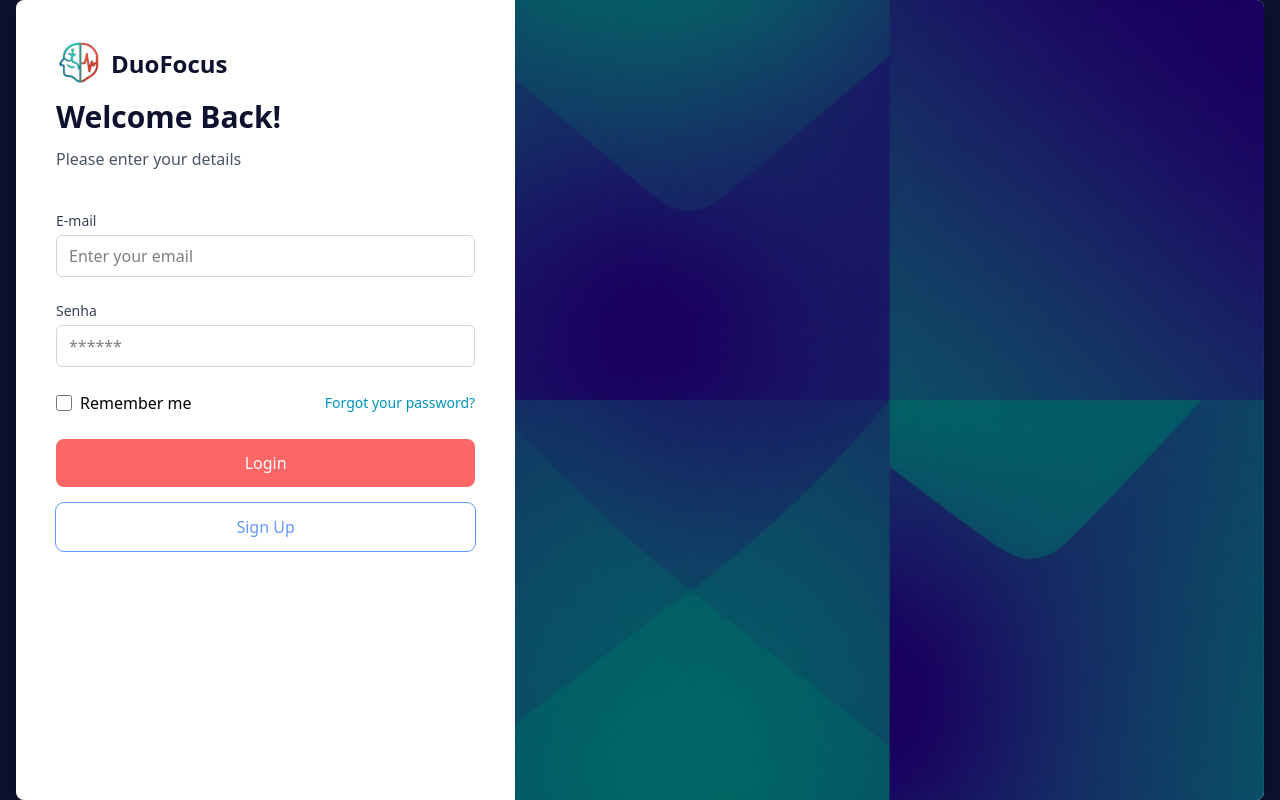
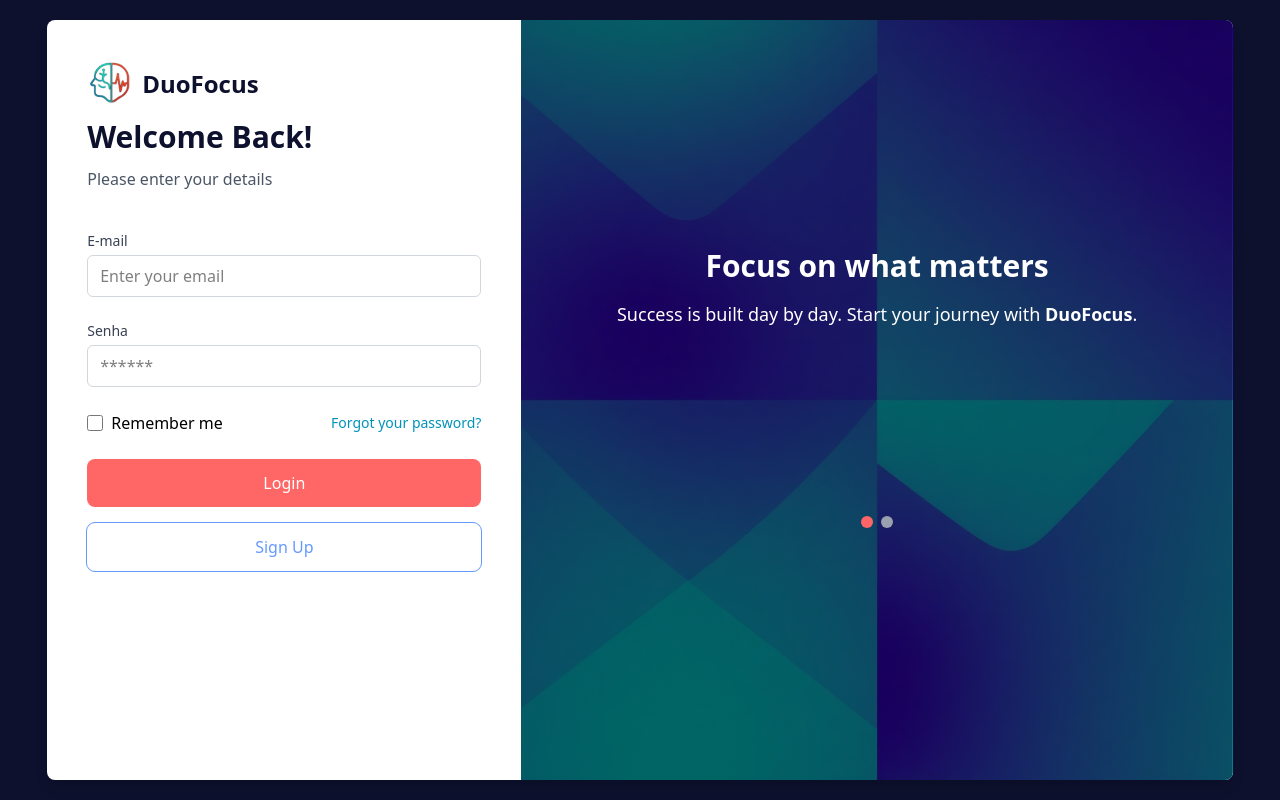
Before and after one commit to rxdrigocrn/duofocus, a Next.js app: page /login in a window 1280 px wide. Built offline with nearby package versions, Linux system fonts and the light colour scheme.

Commit message:
Add: Carrossel no login e registo
Att: Responsividade da tela de login e registro

```diff
--- a/app/(public)/registro/page.jsx
+++ b/app/(public)/registro/page.jsx
@@ -51,7 +51,7 @@ const RegisterPage = () => {
 
             </form>
 
-            <div className="flex flex-col items-center justify-center">
+            <div className="flex flex-col items-center justify-center mt-[-14px]">
                 <p className="text-gray-600">
                     Already have an account?
                 </p>
--- /dev/null
+++ b/components/shared/AuthSlider.jsx
@@ -0,0 +1,26 @@
+'use client'
+import { useState, useEffect } from 'react'
+import Slide1 from './Slide1'
+import Slide2 from './Slide2'
+import DotNavigation from './DotNavigation'
+
+const slides = [<Slide1 key="slide1" />, <Slide2 key="slide2" />]
+
+export default function AuthSlider() {
+  const [currentIndex, setCurrentIndex] = useState(0)
+
+  useEffect(() => {
+    const interval = setInterval(() => {
+      setCurrentIndex((prev) => (prev + 1) % slides.length)
+    }, 8000)
+
+    return () => clearInterval(interval)
+  }, [])
+
+  return (
+    <div className="relative w-[90%] h-[40%] transition-all duration-700 ease-in-out flex items-center justify-center">
+      <div className="w-full h-full">{slides[currentIndex]}</div>
+      <DotNavigation currentIndex={currentIndex} setCurrentIndex={setCurrentIndex} />
+    </div>
+  )
+}
--- /dev/null
+++ b/components/shared/DotNavigation.jsx
@@ -0,0 +1,19 @@
+export default function DotNavigation({ currentIndex, setCurrentIndex }) {
+  return (
+    <div className="absolute bottom-6 flex justify-center gap-2">
+      {[0, 1].map((i) => (
+        <span
+          key={i}
+          onClick={() => setCurrentIndex(i)}
+          className={`w-3 h-3 rounded-full cursor-pointer transition-all ${
+            i === currentIndex
+              ? i === 0
+                ? 'bg-red-400'
+                : 'bg-blue-400'
+              : 'bg-gray-400'
+          }`}
+        />
+      ))}
+    </div>
+  )
+}
--- /dev/null
+++ b/components/shared/Slide1.jsx
@@ -0,0 +1,10 @@
+export default function Slide1() {
+    return (
+      <div className="text-white text-center px-10">
+        <h1 className="text-3xl font-bold mb-4">Focus on what matters</h1>
+        <p className="text-lg">
+        Success is built day by day. Start your journey with <b>DuoFocus</b>.
+        </p>
+      </div>
+    )
+  }
--- /dev/null
+++ b/components/shared/Slide2.jsx
@@ -0,0 +1,14 @@
+export default function Slide2() {
+    return (
+      <div className="flex flex-col md:flex-row items-center justify-center gap-6 px-10">
+        <div className="bg-[#2D2A55] text-white p-6 rounded-2xl w-60 shadow-lg">
+          <div className="text-xl font-bold mb-2">🏋️ Body Care</div>
+          <p>Stay active to improve your physical well-being.</p>
+        </div>
+        <div className="bg-[#2D2A55] text-white p-6 rounded-2xl w-60 shadow-lg">
+          <div className="text-xl font-bold mb-2">🧠 Mind Care</div>
+          <p>Grow your mental strength through positive habits.</p>
+        </div>
+      </div>
+    )
+  }
--- a/components/templates/AuthTemplate.jsx
+++ b/components/templates/AuthTemplate.jsx
@@ -1,27 +1,28 @@
-'use client'
-import React from 'react'
+"use client";
+import React from "react";
+import AuthSlider from "../shared/AuthSlider";
 
 const AuthTemplate = ({ title, children }) => {
   return (
     <div className="min-h-screen bg-[#0D112D] flex items-center justify-center px-4">
-            <div className="flex w-full h-[800px] md:w-[1600px] bg-white rounded-lg shadow-lg overflow-hidden">
-
-                <div className="w-full md:w-2/5 p-10 flex flex-col ">
-                    {children}
-                </div>
+      <div className="flex w-full max-w-[95%] h-[95vh] md:w-[1600px] bg-white rounded-lg shadow-lg overflow-hidden">
+        <div className="w-full md:w-2/5 p-10 flex flex-col ">{children}</div>
 
         <div
-                    className="w-3/5 bg-cover bg-center hidden md:block"
+          className="w-3/5 hidden md:flex items-center justify-center bg-cover bg-center"
           style={{
             backgroundImage:
-                            "linear-gradient(rgba(0, 0, 0, 0.6), rgba(0, 0, 0, 0.6)), url('/fundo.png')"
+              "linear-gradient(rgba(0, 0, 0, 0.6), rgba(0, 0, 0, 0.6)), url('/fundo.png')",
+            height: "100%",
           }}
-                />
-
-
+        >
+          <div className="w-full flex items-center justify-center h-full">
+            <AuthSlider />
           </div>
         </div>
-    )
-}
+      </div>
+    </div>
+  );
+};
 
-export default AuthTemplate
+export default AuthTemplate;
```
Lines whose indentation alone changed are shown as unchanged.
